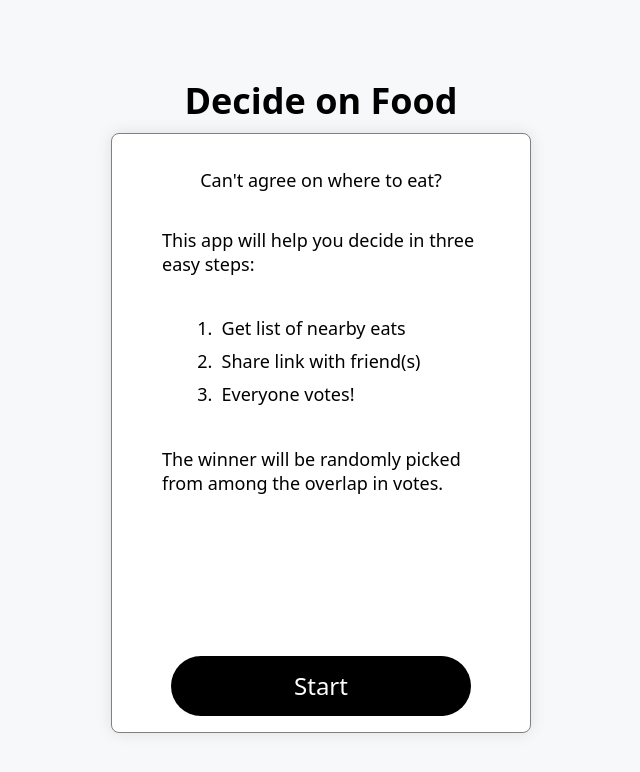
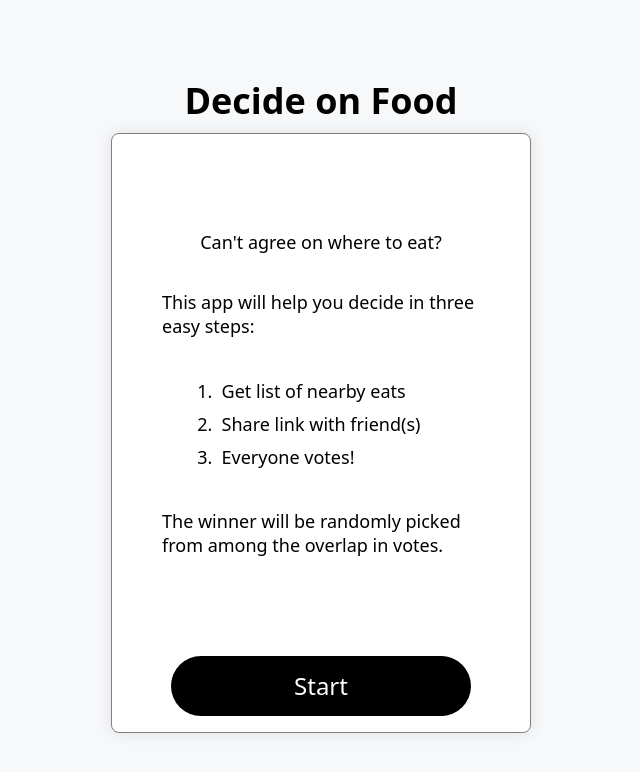
Before and after one commit to zqianem/sesl1-level4-eatery-decider, a SvelteKit app: page / in a window 1280 px wide. Shown: the top 772 px of the page, without its empty margins (319-959 px from the left). Built offline with nearby package versions, Linux system fonts and the light colour scheme.

Commit message:
Fix CSS after adding spinner

```diff
--- a/src/routes/+layout.svelte
+++ b/src/routes/+layout.svelte
@@ -85,7 +85,7 @@
 		cursor: pointer;
 	}
 
-	main > :global(h2:first-child) {
+	main > :global(h2) {
 		font-weight: 300;
 		margin-bottom: auto;
 	}
--- a/src/routes/+page.svelte
+++ b/src/routes/+page.svelte
@@ -1,4 +1,4 @@
-<p>Can't agree on where to eat?</p>
+<p class="first">Can't agree on where to eat?</p>
 <p>This app will help you decide in three easy steps:</p>
 
 <ol>
@@ -12,7 +12,7 @@
 <a href="/new">Start</a>
 
 <style>
-	p:first-child {
+	p.first {
 		margin-top: auto;
 	}
 
```
